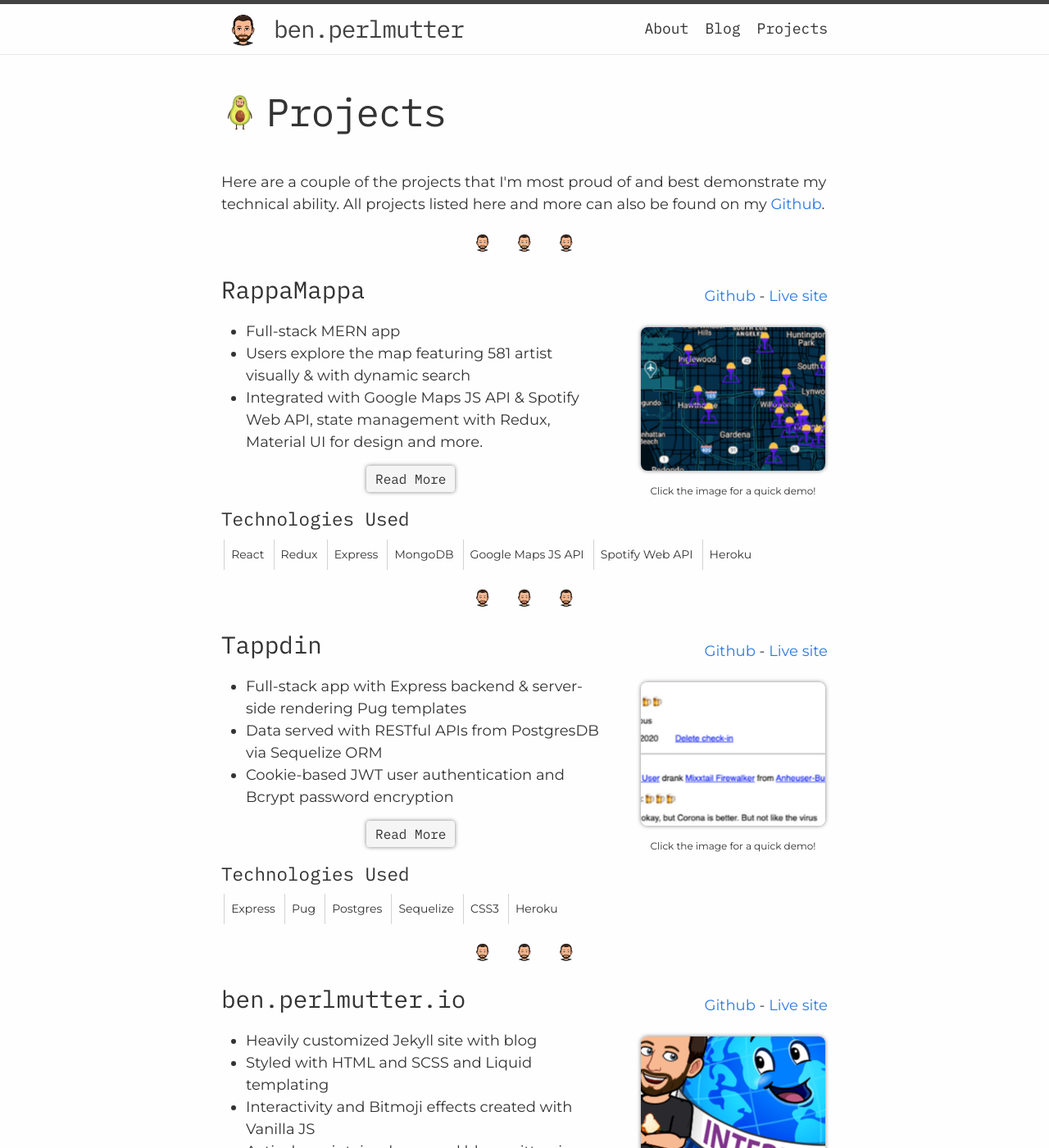
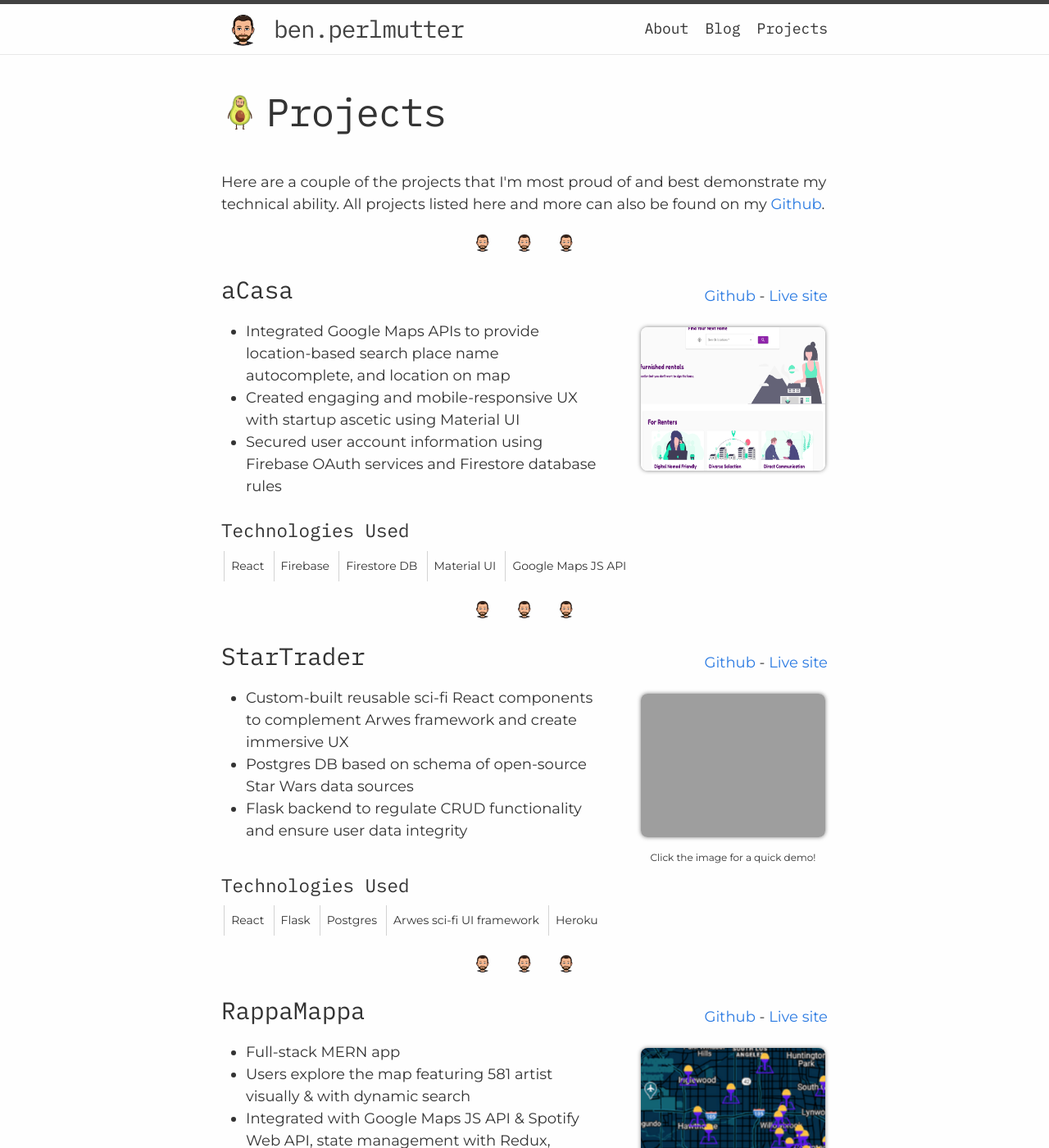
Before and after one commit to bpmutter/ben.perlmutter.io, a Jekyll site: the page built from projects.html, in a window 1280 px wide and 1400 px high. Shown: the whole window at 82% size. Built offline with Jekyll 4.4.1, drawn with Linux system fonts in a browser that asks for light colours; some of the changed text lies outside the part shown; grey boxes are pictures that could not be loaded.

Commit message:
add new projects sections to portfolio page

```diff
--- a/assets/js/projects.js
+++ b/assets/js/projects.js
@@ -4,6 +4,7 @@
     if(e.target.classList.contains('project__img')){
         activeDemoId = e.target.id;
         activeDemo = activeDemoId.slice(0, activeDemoId.length - 4);
+        console.log('active demo::', activeDemo);
         const myPopUp = document.querySelector(".pop-up-content");
         myPopUp.style.backgroundImage = `url(/assets/img/${activeDemo}-demo-full.gif)`;
         popUp();
--- a/projects.html
+++ b/projects.html
@@ -11,6 +11,98 @@
     <img src="/assets/img/01-bitmoji-neutral.png" class="bitmoji-divider__bitmoji">
 </div>
 <main id="projects">
+    <section class="project" id="acasa">
+        <div class="project__header">
+            <h3 class="project__title">aCasa</h3>
+            <div class="project__links">
+                <a href="https://github.com/bpmutter/acasa" target="_blank">Github</a>
+                -
+                <a href="https://acasa-bd3af.web.app/" target="_blank">Live site</a>
+            </div>
+        </div>
+        <div class="project__content">
+            <div class="project__description">
+                <div class="project__summary">
+                    <ul>
+                        <li>Integrated Google Maps APIs to provide location-based search place name autocomplete, and
+                        location on map</li>
+                        <li>Created engaging and mobile-responsive UX with startup ascetic using Material UI</li>
+                        <li>Secured user account information using Firebase OAuth services and Firestore database rules
+                        </li>
+                    </ul>
+                    <!-- <a class="projects__project-learn-more-btn title-font-family project__btn"
+                        href="#">
+                        Read More
+                    </a> -->
+                </div>
+            </div>
+            <div class="project__img-wrapper">
+                <div alt="aCasa img" class="project__img" id="acasa-img"></div>
+                <!-- <p>Click the image for a quick demo!</p> -->
+            </div>
+        </div>
+        <div class="project__technologies-used">
+            <h4 class="project__technologies-used">Technologies Used</h4>
+            <div class="project__technologies-list">
+                <span class="project__technology">React</span>
+                <span class="project__technology">Firebase</span>
+                <span class="project__technology">Firestore DB</span>
+                <span class="project__technology">Material UI</span>
+                <span class="project__technology">Google Maps JS API</span>
+
+            </div>
+        </div>
+    </section>
+    <div class="bitmoji-divider">
+        <img src="/assets/img/01-bitmoji-neutral.png" class="bitmoji-divider__bitmoji">
+        <img src="/assets/img/01-bitmoji-neutral.png" class="bitmoji-divider__bitmoji">
+        <img src="/assets/img/01-bitmoji-neutral.png" class="bitmoji-divider__bitmoji">
+    </div>
+    <section class="project" id="startrader">
+        <div class="project__header">
+            <h3 class="project__title">StarTrader</h3>
+            <div class="project__links">
+                <a href="https://github.com/bpmutter/startrader" target="_blank">Github</a>
+                -
+                <a href="http://startrader-app.herokuapp.com/" target="_blank">Live site</a>
+            </div>
+        </div>
+        <div class="project__content">
+            <div class="project__description">
+                <div class="project__summary">
+                    <ul>
+                         <li>Custom-built reusable sci-fi React components to complement Arwes framework and create
+                         immersive UX</li>
+                         <li>Postgres DB based on schema of open-source Star Wars data sources</li>
+                         <li>Flask backend to regulate CRUD functionality and ensure user data integrity</li>
+                    </ul>
+                    <!-- <a class="projects__project-learn-more-btn title-font-family project__btn"
+                        href="/projects/2020/06/14/RappaMappa-Fullstack-MERN.html">
+                        Read More
+                    </a> -->
+                </div>
+            </div>
+            <div class="project__img-wrapper">
+                <div alt="StarTrader img" class="project__img" id="star-trader-img"></div>
+                <p>Click the image for a quick demo!</p>
+            </div>
+        </div>
+        <div class="project__technologies-used">
+            <h4 class="project__technologies-used">Technologies Used</h4>
+            <div class="project__technologies-list">
+                <span class="project__technology">React</span>
+                <span class="project__technology">Flask</span>
+                <span class="project__technology">Postgres</span>
+                <span class="project__technology">Arwes sci-fi UI framework</span>
+                <span class="project__technology">Heroku</span>
+            </div>
+        </div>
+    </section>
+    <div class="bitmoji-divider">
+        <img src="/assets/img/01-bitmoji-neutral.png" class="bitmoji-divider__bitmoji">
+        <img src="/assets/img/01-bitmoji-neutral.png" class="bitmoji-divider__bitmoji">
+        <img src="/assets/img/01-bitmoji-neutral.png" class="bitmoji-divider__bitmoji">
+    </div>
     <section class="project" id="rappamappa">
         <div class="project__header">
             <h3 class="project__title">RappaMappa</h3>
@@ -26,7 +118,7 @@
                     <ul>
                         <li>Full-stack MERN app</li>
                         <li>Users explore the map featuring 581 artist visually & with dynamic search</li>
-                        <li>Integrated with Google Maps JS API & Spotify Web API, state management with Redux, Material UI for design and more.</li>
+                        <li>Integrated with Google Maps JS API & Spotify Web API, state management with Redux, Material UI for design and more</li>
                     </ul>
                     <a class="projects__project-learn-more-btn title-font-family project__btn"
                         href="/projects/2020/06/14/RappaMappa-Fullstack-MERN.html"
```
Also changed, not shown: 3 other files.
